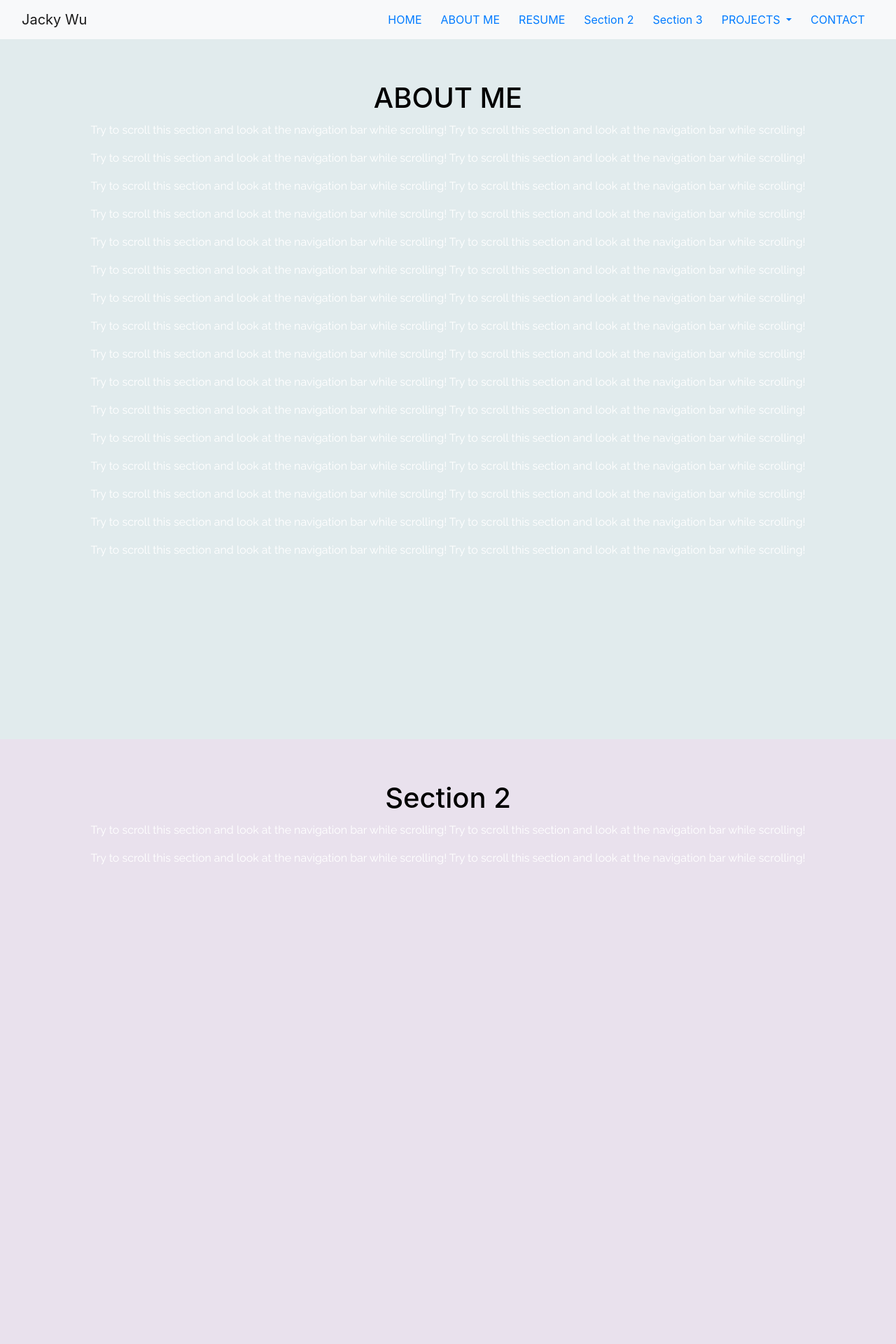
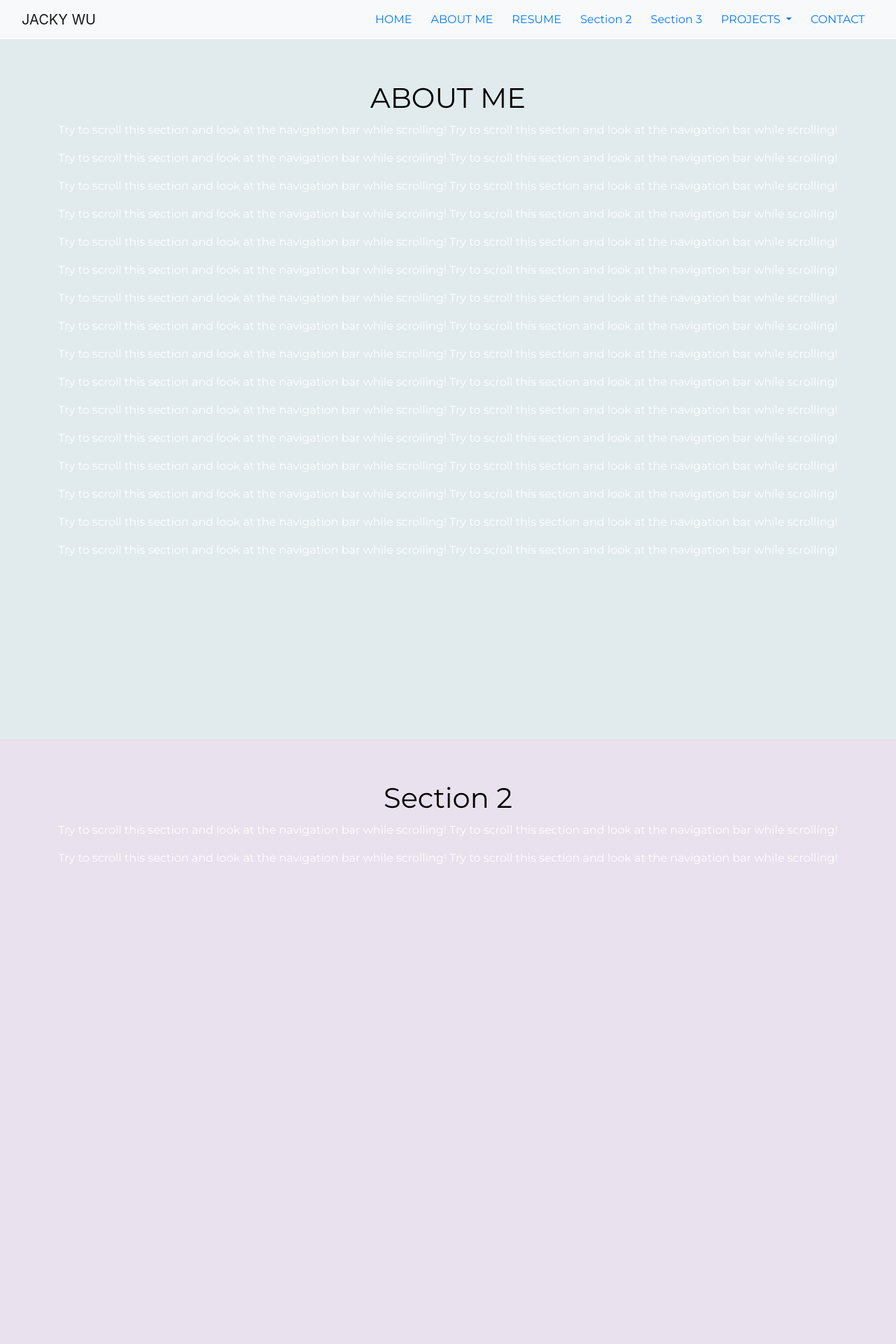
Before and after one commit to JackyJWu/jackyjwu.github.io, a PHP site: page / in a window 1280 px wide. Shown: the top 1920 px of the page at 70% size. Run offline with PHP 8.4, Linux system fonts and the light colour scheme; some libraries are stand-ins or nearby versions.

Commit message:
Selecting Font for Website

```diff
--- a/app.css
+++ b/app.css
@@ -2,12 +2,7 @@
  Different Coloring Schemes
 */
 
-p{
-  font-family: Raleway;
-}
-h1{
-  font-family: Indie Flower;
-}
+
 
 a:hover{
   color:white;
@@ -33,21 +28,19 @@ body{
   text-transform: uppercase;
   font-size: 7em;
   color: white;
+font-family: 'Montserrat', sans-serif;
+}
 
+.nav-item{
+  font-family: 'Montserrat', sans-serif;
 }
 
 
-
-/* .content{
-  height: 2000px;
-  padding-top: 100px;
-  background-color: #aaa;
-} */
-#section1 {padding-top:50px;height:1000px;color: #fff; background-color: #E1EBED; text-align: center;}
-#section2 {padding-top:50px;height:1000px;color: #fff; background-color: #E9E1ED; text-align: center;}
-#section3 {padding-top:50px;height:1000px;color: #fff; background-color: #EDE3E1; text-align: center;}
-#section41 {padding-top:50px;height:1000px;color: #fff; background-color: #E5EDE1; text-align: center;}
-#section42 {padding-top:50px;height:1000px;color: #fff; background-color: #E1EBED; text-align: center;}
+#section1 {padding-top:50px;height:1000px;color: #fff; background-color: #E1EBED; text-align: center; font-family: 'Montserrat', sans-serif;}
+#section2 {padding-top:50px;height:1000px;color: #fff; background-color: #E9E1ED; text-align: center; font-family: 'Montserrat', sans-serif;}
+#section3 {padding-top:50px;height:1000px;color: #fff; background-color: #EDE3E1; text-align: center; font-family: 'Montserrat', sans-serif;}
+#section41 {padding-top:50px;height:1000px;color: #fff; background-color: #E5EDE1; text-align: center; font-family: 'Montserrat', sans-serif;}
+#section42 {padding-top:50px;height:1000px;color: #fff; background-color: #E1EBED; text-align: center; font-family: 'Montserrat', sans-serif;}
 
 
 
@@ -59,6 +52,8 @@ body{
     padding: 10px;
     color:black;
 }
+
+
 
 .btn{
   /* -webkit-transition-duration: 0.4s; /* Safari */
--- a/index.html
+++ b/index.html
@@ -9,7 +9,7 @@
     <title>Jacky Wu</title>
     <link rel = "stylesheet" type="text/css" href="app.css">
     <link rel="stylesheet" href="https://use.fontawesome.com/releases/v5.2.0/css/all.css" integrity="sha384-hWVjflwFxL6sNzntih27bfxkr27PmbbK/iSvJ+a4+0owXq79v+lsFkW54bOGbiDQ" crossorigin="anonymous">
-    <link href='https://fonts.googleapis.com/css?family=Raleway:400,700|Indie+Flower' rel ='stylesheet' type ='text/css'>
+    <link href="https://fonts.googleapis.com/css?family=Montserrat" rel="stylesheet">
     <link href="https://stackpath.bootstrapcdn.com/bootstrap/4.1.3/css/bootstrap.min.css" rel="stylesheet" integrity="sha384-MCw98/SFnGE8fJT3GXwEOngsV7Zt27NXFoaoApmYm81iuXoPkFOJwJ8ERdknLPMO" crossorigin="anonymous">
   </head>
 
@@ -26,7 +26,7 @@
 <nav class="navbar sticky-top  navbar-expand-lg navbar-light bg-light">
   <div class="container-fluid">
     <div class="navbar-header">
-      <a class="navbar-brand" href="#">Jacky Wu</a>
+      <a class="navbar-brand" href="#">JACKY WU</a>
       <button class="navbar-toggler" type="button" data-toggle="collapse" data-target="#navbarSupportedContent" aria-controls="navbarSupportedContent" aria-expanded="false" aria-label="Toggle navigation">
         <span class="navbar-toggler-icon"></span>
       </button>
--- a/intro.js
+++ b/intro.js
@@ -82,3 +82,6 @@ if ($('.scrollToTop')[0]){
   });
 
 })(jQuery);
+
+
+// Navbar slowscroll to part
```
